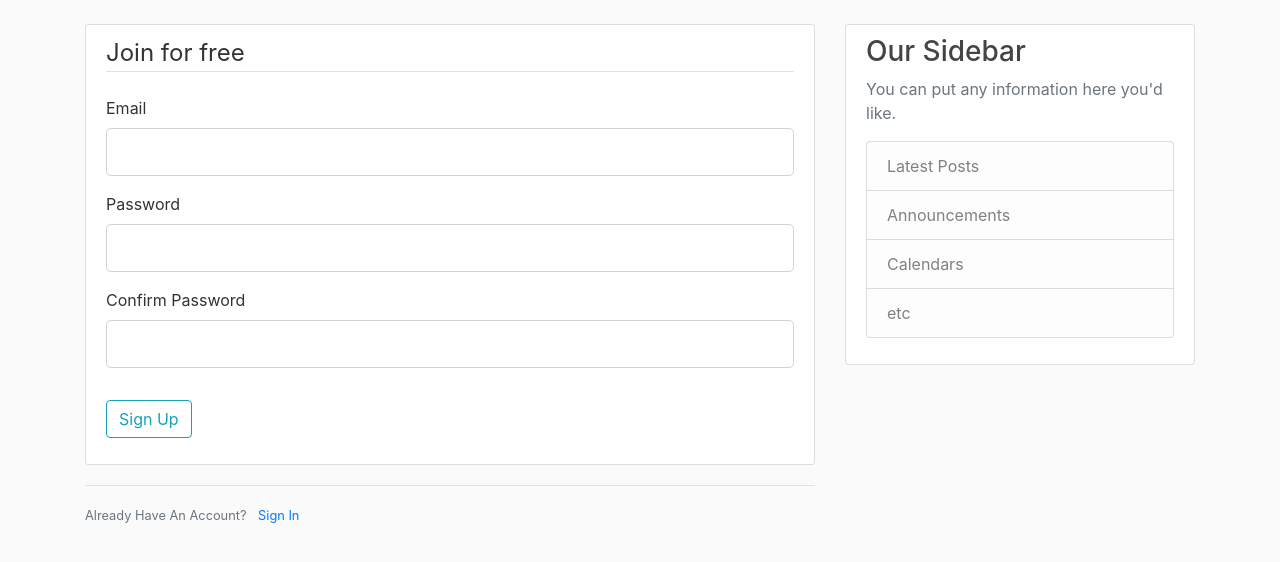
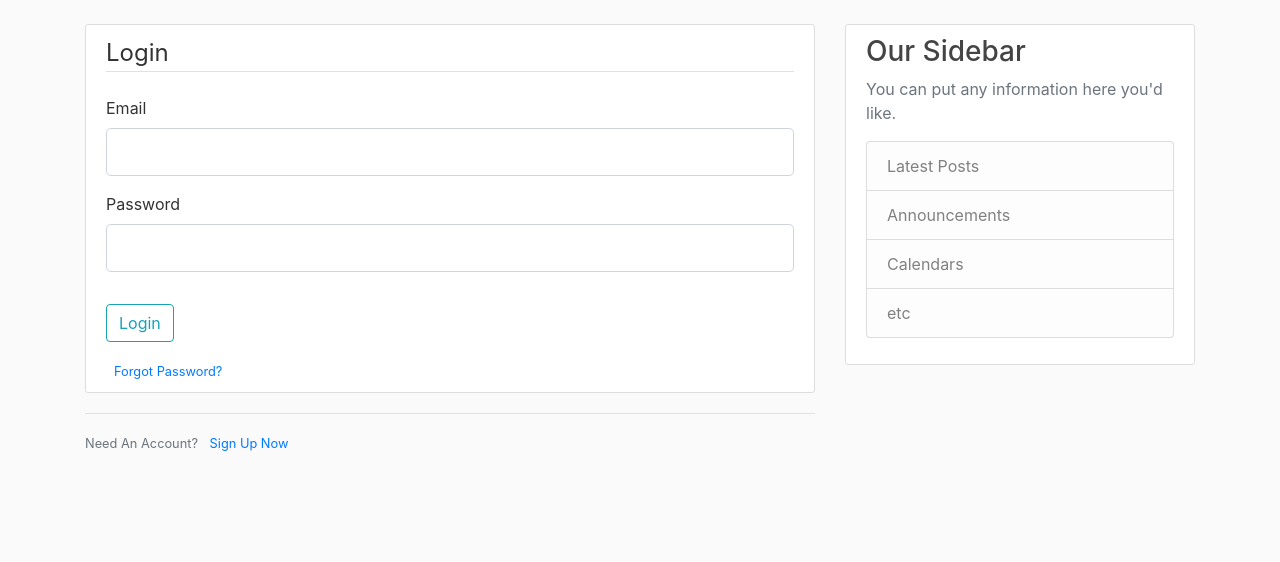
Before and after one commit to pseudoPixels/vizAI, a Flask app: template graphaite/webapp/templates/login.html in a window 1280 px wide. Shown: the part 56-618 px from the top of the page. Run offline with Flask 2, Linux system fonts and the light colour scheme; the template is opened without the code that fills it: values that come from a table or form of the project are taken from there, others are empty; some libraries are stand-ins or nearby versions.

Commit message:
login functionality basic implemented

```diff
--- a/graphaite/webapp/routes.py
+++ b/graphaite/webapp/routes.py
@@ -419,5 +419,19 @@ def register():
         user.store()
 
         flash('Your account has been created! You are now able to log in', 'success')
-        return redirect(url_for('createProject'))
+        return redirect(url_for('login'))
     return render_template('register.html', title='Register', form=form)
+
+
+@app.route("/login", methods=['GET', 'POST'])
+def login():
+    form = LoginForm()
+    if form.validate_on_submit():
+
+        for aUser in views_by_graphaite_user(g.couch):
+            if aUser.key == form.email.data and bcrypt.check_password_hash(aUser.value, form.password.data):
+                return redirect(url_for('createProject'))
+
+        flash('Login Unsuccessful. Please check email and password', 'danger')
+
+    return render_template('login.html', title='Login', form=form)
--- a/graphaite/webapp/templates/login.html
+++ b/graphaite/webapp/templates/login.html
@@ -61,7 +61,7 @@
                     <form method="POST" action="">
                         {{ form.hidden_tag() }}
                         <fieldset class="form-group">
-                            <legend class="border-bottom mb-4">Join for free</legend>
+                            <legend class="border-bottom mb-4">Login</legend>
                             <div class="form-group">
                                 {{ form.email.label(class="form-control-label") }}
                                 {% if form.email.errors %}
@@ -88,28 +88,21 @@
                                 {{ form.password(class="form-control form-control-lg") }}
                                 {% endif %}
                             </div>
-                            <div class="form-group">
-                                {{ form.confirm_password.label(class="form-control-label") }}
-                                {% if form.confirm_password.errors %}
-                                {{ form.confirm_password(class="form-control form-control-lg is-invalid") }}
-                                <div class="invalid-feedback">
-                                    {% for error in form.confirm_password.errors %}
-                                    <span>{{ error }}</span>
-                                    {% endfor %}
-                                </div>
-                                {% else %}
-                                {{ form.confirm_password(class="form-control form-control-lg") }}
-                                {% endif %}
-                            </div>
+
                         </fieldset>
                         <div class="form-group">
                             {{ form.submit(class="btn btn-outline-info") }}
                         </div>
+
+                        <small class="text-muted ml-2">
+                            <a href="#">Forgot Password?</a>
+                        </small>
+
                     </form>
                 </div>
                 <div class="border-top pt-3">
                     <small class="text-muted">
-                        Already Have An Account? <a class="ml-2" href="#">Sign In</a>
+                        Need An Account? <a class="ml-2" href="{{ url_for('register') }}">Sign Up Now</a>
                     </small>
                 </div>
 
```
